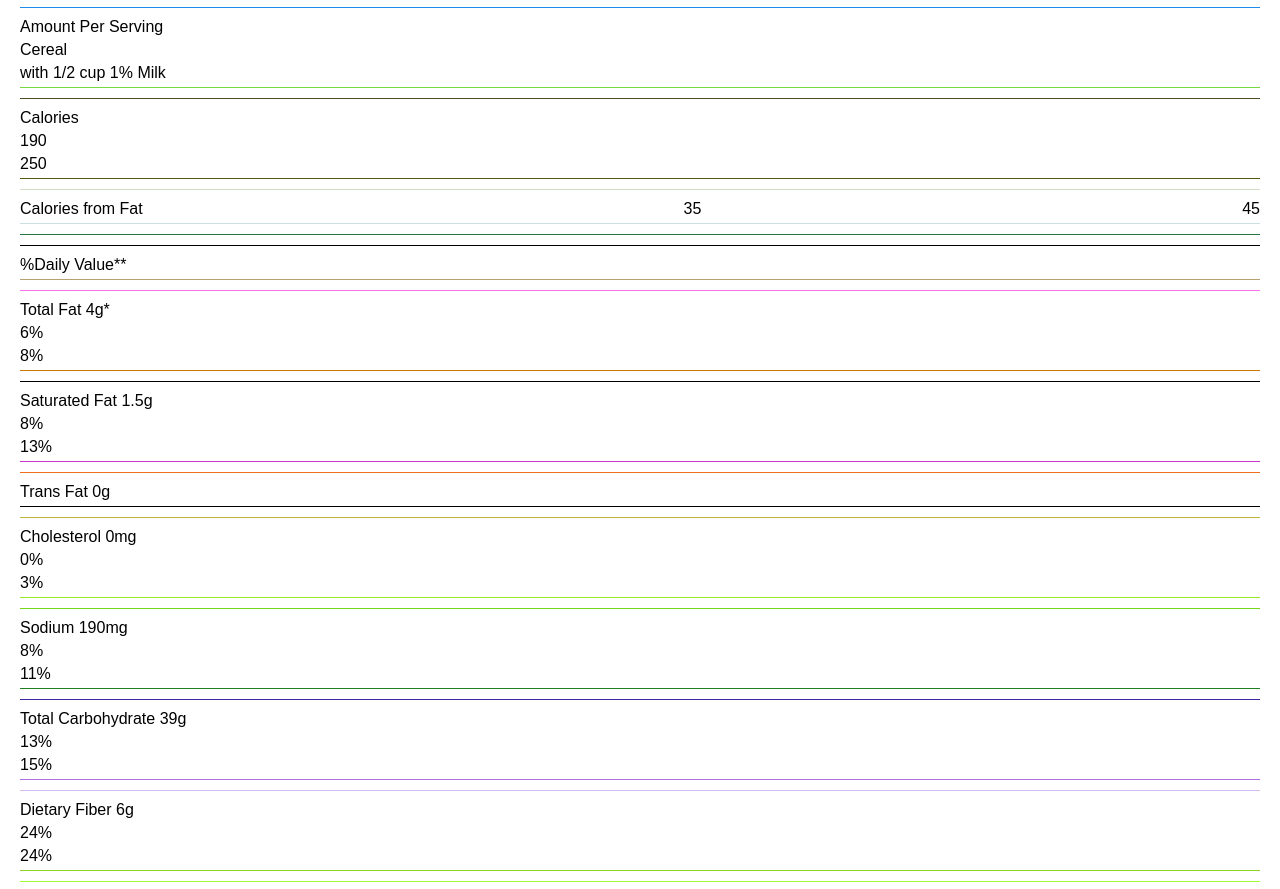
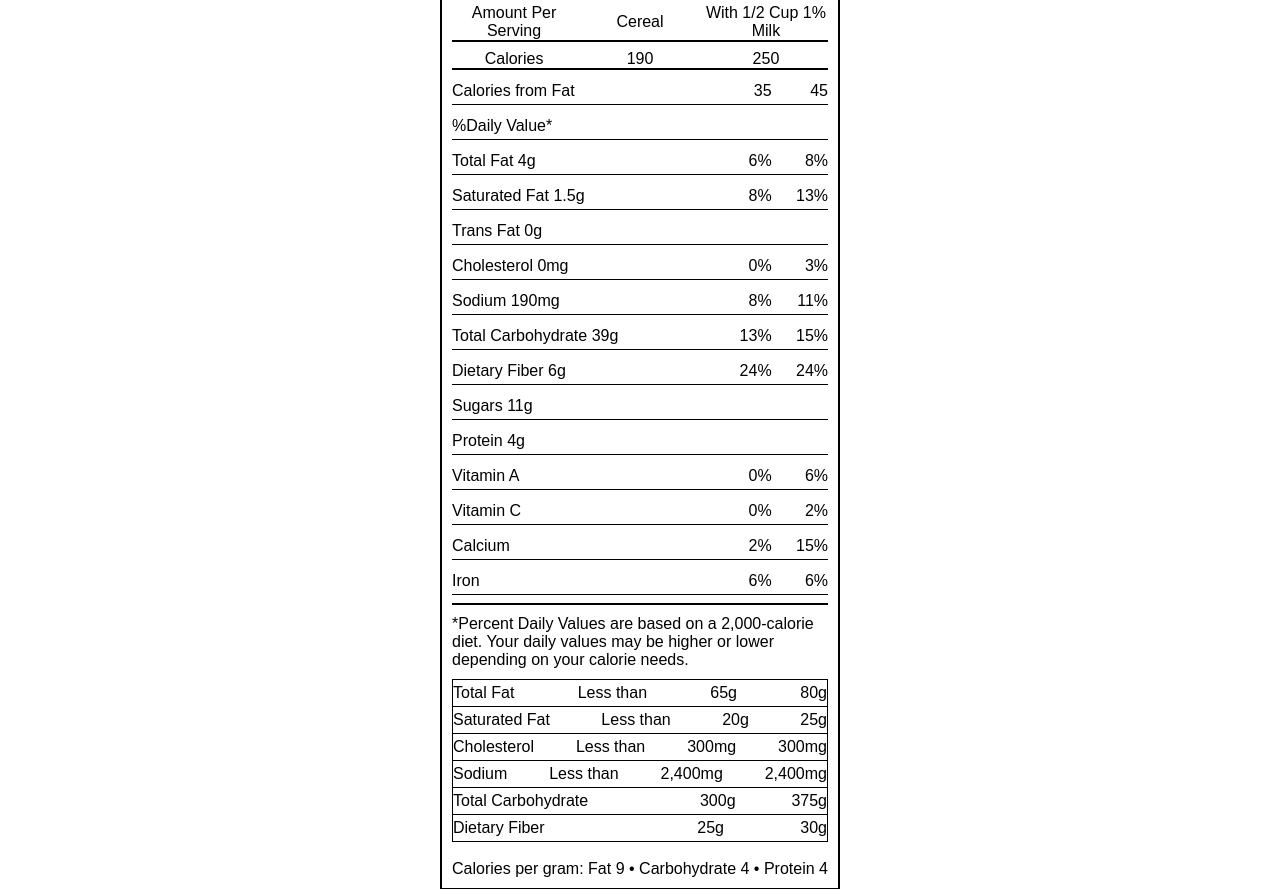
Before and after one commit to RafaelBraga-Kribitz/css_day3, a plain HTML site: page exercises/ex02/index.html in a window 1280 px wide. Shown: the part 102-991 px from the top of the page. Drawn offline with Linux system fonts and the light colour scheme.

Commit message:
ex02: way too
many mods w/out commiting

```diff
--- a/exercises/ex02/index.html
+++ b/exercises/ex02/index.html
@@ -9,197 +9,180 @@
     <!-- <link rel="stylesheet" href="debug.css"> -->
     <title>CSS Day 3: Exercise 2</title>
   </head>
+
   <body>
-    <div>
-      <h2>Nutrition Facts</h2>
+    <div class="nutrition-container">
+      <!-- Title Section -->
+      <div class="title-section">
+        <h1>Nutrition Facts</h1>
         <p>Serving Size 1 cup (50g)</p>
-      <p>Servings per Container 10</p>
-      <div></div>
-      <!-- LINE -->
-      <div>
+        <p>Servings Per Container 10</p>
+      </div>
+
+      <!-- Calories Section -->
+      <div class="calories-section">
         <p>Amount Per Serving</p>
         <p>Cereal</p>
-        <p>with 1/2 cup 1% Milk</p>
+        <p>With 1/2 Cup 1% Milk</p>
       </div>
-      <div></div>
-      <!-- LINE -->
-      <div>
+
+      <div class="calories-section">
         <p>Calories</p>
         <p>190</p>
         <p>250</p>
       </div>
-      <div>
-        <div></div>
-        <!-- LINE -->
-        <div>
+
+      <div class="section">
         <p>Calories from Fat</p>
         <p>35</p>
         <p>45</p>
       </div>
+
+      <div class="section">
+        <p>%Daily Value*</p>
       </div>
-      <div></div>
-      <!-- LINE -->
-      <div>
-        <p>%Daily Value**</p>
-      </div>
-      <div></div>
-      <!-- LINE -->
-      <div>
-        <p>Total Fat 4g*</p>
+
+      <div class="section">
+        <p>Total Fat 4g</p>
         <p>6%</p>
         <p>8%</p>
       </div>
-      <div></div>
-      <!-- LINE -->
-      <div>
+
+      <div class="section">
         <p>Saturated Fat 1.5g</p>
         <p>8%</p>
         <p>13%</p>
       </div>
-      <div></div>
-      <!-- LINE -->
-      <div>
+
+      <div class="section">
         <p>Trans Fat 0g</p>
         <p></p>
         <p></p>
       </div>
-      <div></div>
-      <!-- LINE -->
-      <div>
+
+      <div class="section">
         <p>Cholesterol 0mg</p>
         <p>0%</p>
         <p>3%</p>
       </div>
-      <div></div>
-      <!-- LINE -->
-      <div>
+
+      <div class="section">
         <p>Sodium 190mg</p>
         <p>8%</p>
         <p>11%</p>
       </div>
-      <div></div>
-      <!-- LINE -->
-      <div>
+
+      <div class="section">
         <p>Total Carbohydrate 39g</p>
         <p>13%</p>
         <p>15%</p>
       </div>
-      <div></div>
-      <!-- LINE -->
-      <div>
+
+      <div class="section">
         <p>Dietary Fiber 6g</p>
         <p>24%</p>
         <p>24%</p>
       </div>
-      <div></div>
-      <!-- LINE -->
-      <div>
+
+      <div class="section">
         <p>Sugars 11g</p>
         <p></p>
         <p></p>
       </div>
-      <div></div>
-      <!-- LINE -->
-      <div>
+
+      <div class="section">
         <p>Protein 4g</p>
         <p></p>
         <p></p>
       </div>
-      <div></div>
-      <!-- LINE -->
-      <div>
+
+      <div class="section">
         <p>Vitamin A</p>
         <p>0%</p>
         <p>6%</p>
       </div>
-      <div></div>
-      <!-- LINE -->
-      <div>
+
+      <div class="section">
         <p>Vitamin C</p>
         <p>0%</p>
         <p>2%</p>
       </div>
-      <div></div>
-      <!-- LINE -->
-      <div>
+
+      <div class="section">
         <p>Calcium</p>
         <p>2%</p>
         <p>15%</p>
       </div>
-      <div></div>
-      <!-- LINE -->
-      <div>
+
+      <div class="section">
         <p>Iron</p>
         <p>6%</p>
         <p>6%</p>
       </div>
-      <div></div>
-      <!-- LINE -->
+
+      <!-- Notes Section -->
+      <div class="notes-section">
         <p>
-        Lorem ipsum dolor sit, amet consectetur adipisicing elit. Perspiciatis
-        veniam tempore vitae libero architecto dolorum quos, suscipit delectus,
-        impedit corporis a esse expedita. Suscipit hic tempora, qui impedit vel
-        nostrum quibusdam veritatis ad distinctio quis expedita nesciunt, culpa
-        eum quas tempore amet quidem modi sunt odio provident! Voluptatum autem
-        ratione, similique expedita repellat ipsa, cum, possimus ut nobis quos
-        earum.
+          *Percent Daily Values are based on a 2,000-calorie diet. Your daily values may be higher or lower depending on your calorie needs.
         </p>
-      <div>
-        <p></p>
-        <p>Calories:</p>
-        <p>2000</p>
-        <p>2.500</p>
-      </div>
-      <div></div>
-      <!-- LINE -->
-      <div>
+
+        <div class="daily-values-table">
+          <div class="row">
             <p>Total Fat</p>
             <p>Less than</p>
             <p>65g</p>
             <p>80g</p>
           </div>
-      <div>
+
+          <div class="row">
             <p>Saturated Fat</p>
             <p>Less than</p>
             <p>20g</p>
             <p>25g</p>
           </div>
-      <div>
+
+          <div class="row">
             <p>Cholesterol</p>
             <p>Less than</p>
             <p>300mg</p>
             <p>300mg</p>
           </div>
-      <div>
+
+          <div class="row">
             <p>Sodium</p>
             <p>Less than</p>
-        <p>2.400mg</p>
-        <p>2.400mg</p>
+            <p>2,400mg</p>
+            <p>2,400mg</p>
           </div>
-      <div>
+
+          <div class="row">
             <p>Total Carbohydrate</p>
             <p></p>
             <p>300g</p>
             <p>375g</p>
           </div>
-      <div>
+
+          <div class="row">
             <p>Dietary Fiber</p>
             <p></p>
             <p>25g</p>
             <p>30g</p>
           </div>
-      <div></div>
-      <!-- LINE -->
+        </div>
+      </div>
+
+      <!-- Calories Info -->
+      <div class="calories-info">
         <p>Calories per gram:</p>
-      <div>
         <p>Fat 9</p>
-        <p>&bull;</p>
+        <p>•</p>
         <p>Carbohydrate 4</p>
-        <p>&bull;</p>
+        <p>•</p>
         <p>Protein 4</p>
       </div>
     </div>
-    <script>
+
+    <!-- <script>
       document.querySelectorAll("*").forEach((element) => {
         const randomColor = `#${Math.floor(Math.random() * 16777215).toString(
           16
@@ -207,6 +190,6 @@
         element.style.borderColor = randomColor;
         element.classList.add("border-debug");
       });
-    </script>
+    </script> -->
   </body>
 </html>
--- a/exercises/ex02/style.css
+++ b/exercises/ex02/style.css
@@ -1,48 +1,122 @@
-/* style.css */
-
-/* Basic reset */
 * {
+    box-sizing: border-box;
     margin: 0;
     padding: 0;
-    box-sizing: border-box;
   }
 
-/* Body styling */
   body {
     font-family: Arial, sans-serif;
-    padding: 20px;
   }
 
-/* Container styling */
-div {
-    margin-bottom: 10px;
+  .nutrition-container {
+    max-width: 400px;
+    border: 2px solid black;
+    padding: 10px;
+    margin: 0 auto;
+    display: flex;
+    flex-direction: column;
+    gap: 8px;
   }
 
-/* Line styling */
-div > div {
-    border-bottom: 1px solid #000;
-    margin: 10px 0;
+  /* Flexbox layout for each section */
+.section {
+    display: flex;
+    justify-content: space-between;
+    align-items: center;
+    border-bottom: 1px solid black;
   }
 
-/* Flexbox properties for sections */
-div > div > div {
+  .section p {
+    margin: 4px 0;
+  }
+
+  .title-section {
+    text-align: left;
+    border-bottom: 13px solid black;
+  }
+
+  .title-section::first-line {
+    font-weight:900;
+  }
+
+  .section {
     display: flex;
     justify-content: space-between;
+    align-items: center;
+    border-bottom: 1px solid black;
   }
 
-/* Text styling */
-h2 {
-    font-size: 24px;
-    margin-bottom: 10px;
+  .section p {
+    margin: 4px 0;
   }
 
-p {
-    margin-bottom: 5px;
+  .percentage {
+    width: 60px;
+    text-align: right;
   }
 
-/* Responsive adjustments */
-@media (max-width: 600px) {
-    div > div > div {
-        flex-direction: column;
+  .calories-section {
+    display: flex;
+    justify-content: space-between;
+    align-items: center;
+    border-bottom: 2px solid black;
+  }
+
+  .calories-section p {
+    width: 33%;
+    text-align: center;
+  }
+
+  .notes-section {
+    border-top: 2px solid black;
+    padding-top: 10px;
+  }
+
+  .daily-values-table {
+    margin-top: 10px;
+    border: 1px solid black;
+  }
+
+  .daily-values-table .row {
+    display: flex;
+    justify-content: space-between;
+    border-bottom: 1px solid black;
+  }
+
+  .daily-values-table .row p {
+    margin: 4px 0;
+  }
+
+  .daily-values-table .row:last-child {
+    border-bottom: none;
+  }
+
+  .calories-info {
+    display: flex;
+    justify-content: space-between;
+    margin-top: 10px;
+  }
+  /* Target the first <p> element in each .section */
+.section p:first-child {
+  text-align: left;
+  flex-grow: 1;
+  flex-basis: 70%;
+}
+
+/* Target the subsequent <p> elements (the right-aligned ones) */
+.section p:not(:first-child) {
+  text-align: right;
+  flex-grow: 1;
+  flex-basis: 15%;
+}
+
+@media (max-width: 400px) {
+    .section {
+      flex-wrap: wrap;
+    }
+
+    .calories-section p {
+      width: 100%;
+      text-align: left;
     }
   }
```
Also changed, not shown: exercises/ex02/resources/Screenshot 2024-09-10 at 13.24.24.png (added), 1 other file. Lines whose indentation alone changed are shown as unchanged.
